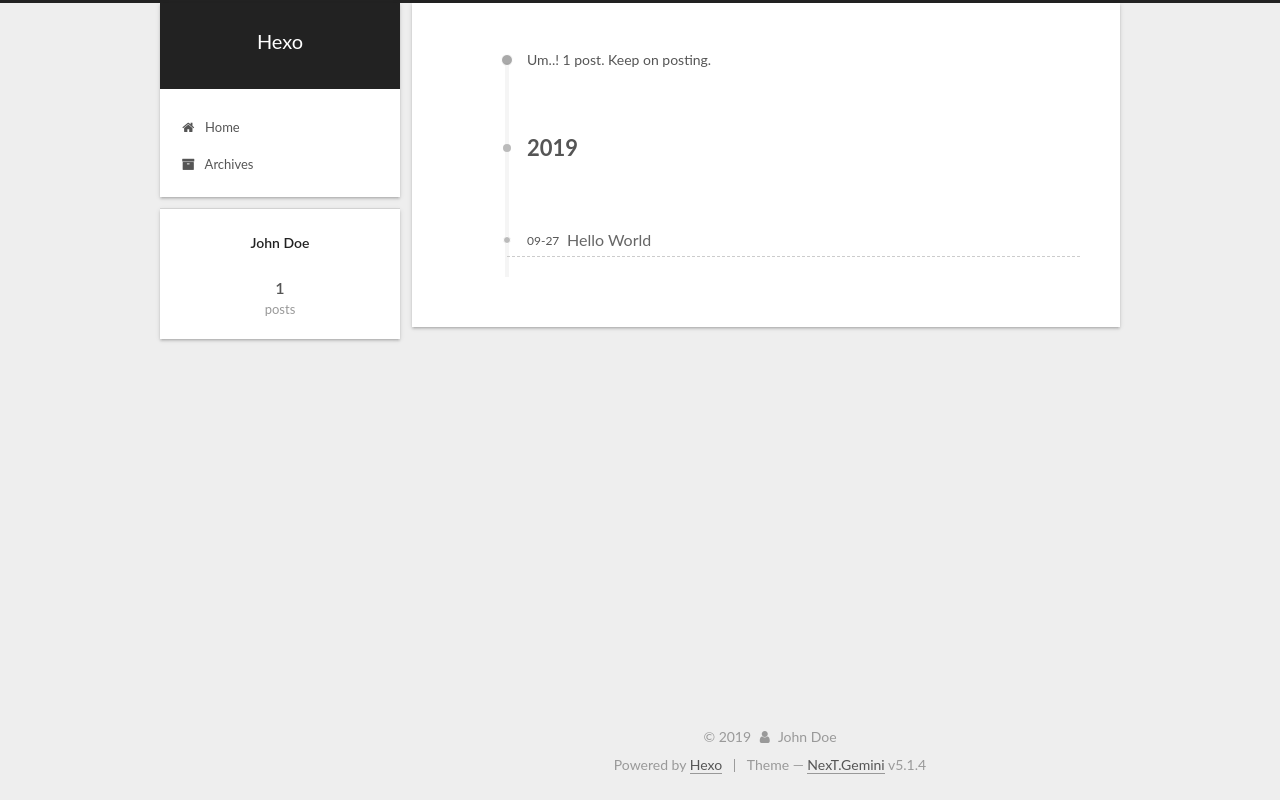
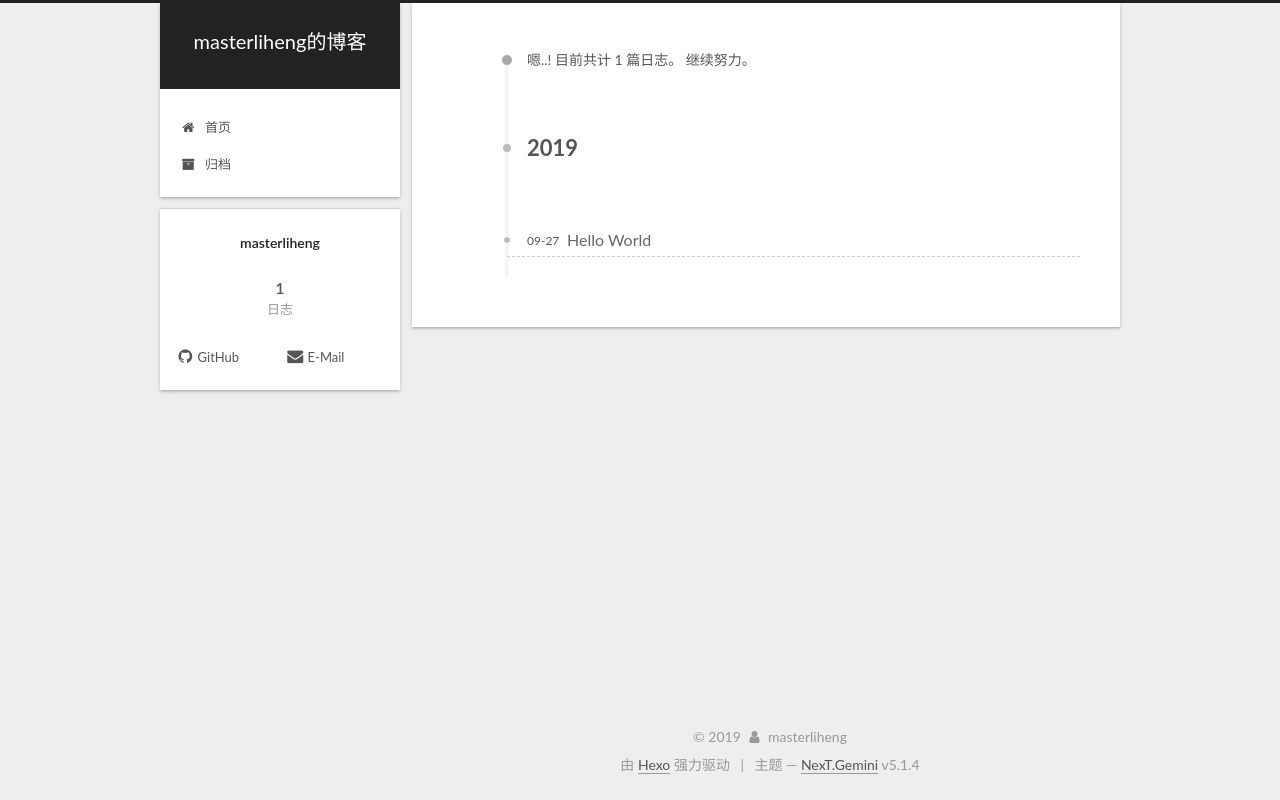
Before and after one commit to LiHeng/LiHeng.github.io, a plain HTML site: page archives/2019/09/index.html in a window 1280 px wide. Drawn offline with Linux system fonts and the light colour scheme.

Commit message:
Site updated: 2019-09-27 22:23:38

```diff
--- a/archives/2019/09/index.html
+++ b/archives/2019/09/index.html
@@ -5,7 +5,7 @@
 
 
 
-<html class="theme-next gemini use-motion" lang="en">
+<html class="theme-next gemini use-motion" lang="zh-Hans">
 <head><meta name="generator" content="Hexo 3.9.0">
   <meta charset="UTF-8">
 <meta http-equiv="X-UA-Compatible" content="IE=edge">
@@ -80,12 +80,12 @@
 
 
 <meta property="og:type" content="website">
-<meta property="og:title" content="Hexo">
+<meta property="og:title" content="masterliheng的博客">
 <meta property="og:url" content="http://yoursite.com/archives/2019/09/index.html">
-<meta property="og:site_name" content="Hexo">
-<meta property="og:locale" content="en">
+<meta property="og:site_name" content="masterliheng的博客">
+<meta property="og:locale" content="zh-Hans">
 <meta name="twitter:card" content="summary">
-<meta name="twitter:title" content="Hexo">
+<meta name="twitter:title" content="masterliheng的博客">
 
 
 
@@ -101,7 +101,7 @@
     motion: {"enable":true,"async":false,"transition":{"post_block":"fadeIn","post_header":"slideDownIn","post_body":"slideDownIn","coll_header":"slideLeftIn","sidebar":"slideUpIn"}},
     duoshuo: {
       userId: '0',
-      author: 'Author'
+      author: '博主'
     },
     algolia: {
       applicationID: '',
@@ -121,7 +121,7 @@
 
 
 
-  <title>Archive | Hexo</title>
+  <title>归档 | masterliheng的博客</title>
 
 
 
@@ -133,7 +133,7 @@
 
 </head>
 
-<body itemscope itemtype="http://schema.org/WebPage" lang="en">
+<body itemscope itemtype="http://schema.org/WebPage" lang="zh-Hans">
 
 
 
@@ -151,7 +151,7 @@
     <div class="custom-logo-site-title">
       <a href="/" class="brand" rel="start">
         <span class="logo-line-before"><i></i></span>
-        <span class="site-title">Hexo</span>
+        <span class="site-title">masterliheng的博客</span>
         <span class="logo-line-after"><i></i></span>
       </a>
     </div>
@@ -181,7 +181,7 @@
 
               <i class="menu-item-icon fa fa-fw fa-home"></i> <br>
 
-            Home
+            首页
           </a>
         </li>
 
@@ -191,7 +191,7 @@
 
               <i class="menu-item-icon fa fa-fw fa-archive"></i> <br>
 
-            Archives
+            归档
           </a>
         </li>
 
@@ -227,7 +227,7 @@
 
 
 
-        Um..! 1 post. Keep on posting.
+        嗯..! 目前共计 1 篇日志。 继续努力。
       </span>
 
 
@@ -312,7 +312,7 @@
         <div class="site-overview">
           <div class="site-author motion-element" itemprop="author" itemscope itemtype="http://schema.org/Person">
 
-              <p class="site-author-name" itemprop="name">John Doe</p>
+              <p class="site-author-name" itemprop="name">masterliheng</p>
               <p class="site-description motion-element" itemprop="description"></p>
           </div>
 
@@ -324,7 +324,7 @@
                 <a href="/archives/">
 
                   <span class="site-state-item-count">1</span>
-                  <span class="site-state-item-name">posts</span>
+                  <span class="site-state-item-name">日志</span>
                 </a>
               </div>
 
@@ -337,6 +337,22 @@
 
 
 
+
+            <div class="links-of-author motion-element">
+
+                  <span class="links-of-author-item">
+                    <a href="https://github.com/liheng" target="_blank" title="GitHub">
+
+                        <i class="fa fa-fw fa-github"></i>GitHub</a>
+                  </span>
+
+                  <span class="links-of-author-item">
+                    <a href="masterliheng@gmail.com" target="_blank" title="E-Mail">
+
+                        <i class="fa fa-fw fa-envelope"></i>E-Mail</a>
+                  </span>
+
+            </div>
 
 
 
@@ -368,13 +384,13 @@
   <span class="with-love">
     <i class="fa fa-user"></i>
   </span>
-  <span class="author" itemprop="copyrightHolder">John Doe</span>
+  <span class="author" itemprop="copyrightHolder">masterliheng</span>
 
 
 </div>
 
 
-  <div class="powered-by">Powered by <a class="theme-link" target="_blank" href="https://hexo.io">Hexo</a></div>
+  <div class="powered-by">由 <a class="theme-link" target="_blank" href="https://hexo.io">Hexo</a> 强力驱动</div>
 
 
 
@@ -382,7 +398,7 @@
 
 
 
-  <div class="theme-info">Theme &mdash; <a class="theme-link" target="_blank" href="https://github.com/iissnan/hexo-theme-next">NexT.Gemini</a> v5.1.4</div>
+  <div class="theme-info">主题 &mdash; <a class="theme-link" target="_blank" href="https://github.com/iissnan/hexo-theme-next">NexT.Gemini</a> v5.1.4</div>
 
 
 
--- a/css/main.css
+++ b/css/main.css
@@ -1823,7 +1823,7 @@
   width: 4px;
   height: 4px;
   border-radius: 50%;
-  background: #ffc6cf;
+  background: #0bd7c4;
 }
 .links-of-blogroll {
   font-size: 13px;
```
Also changed, not shown: 2019/09/27/hello-world/index.html (+36 -20 lines), archives/2019/index.html (+33 -17 lines), archives/index.html (+33 -17 lines), index.html (+36 -20 lines).
